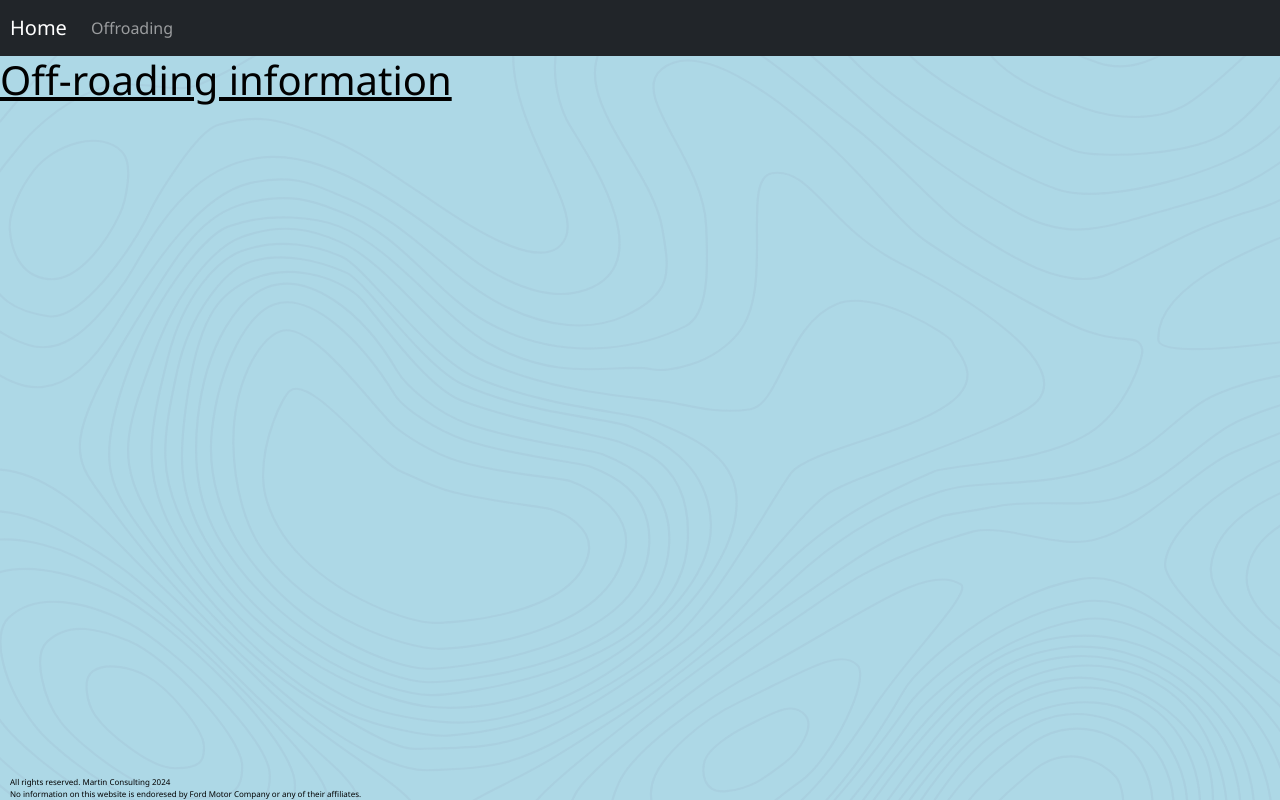
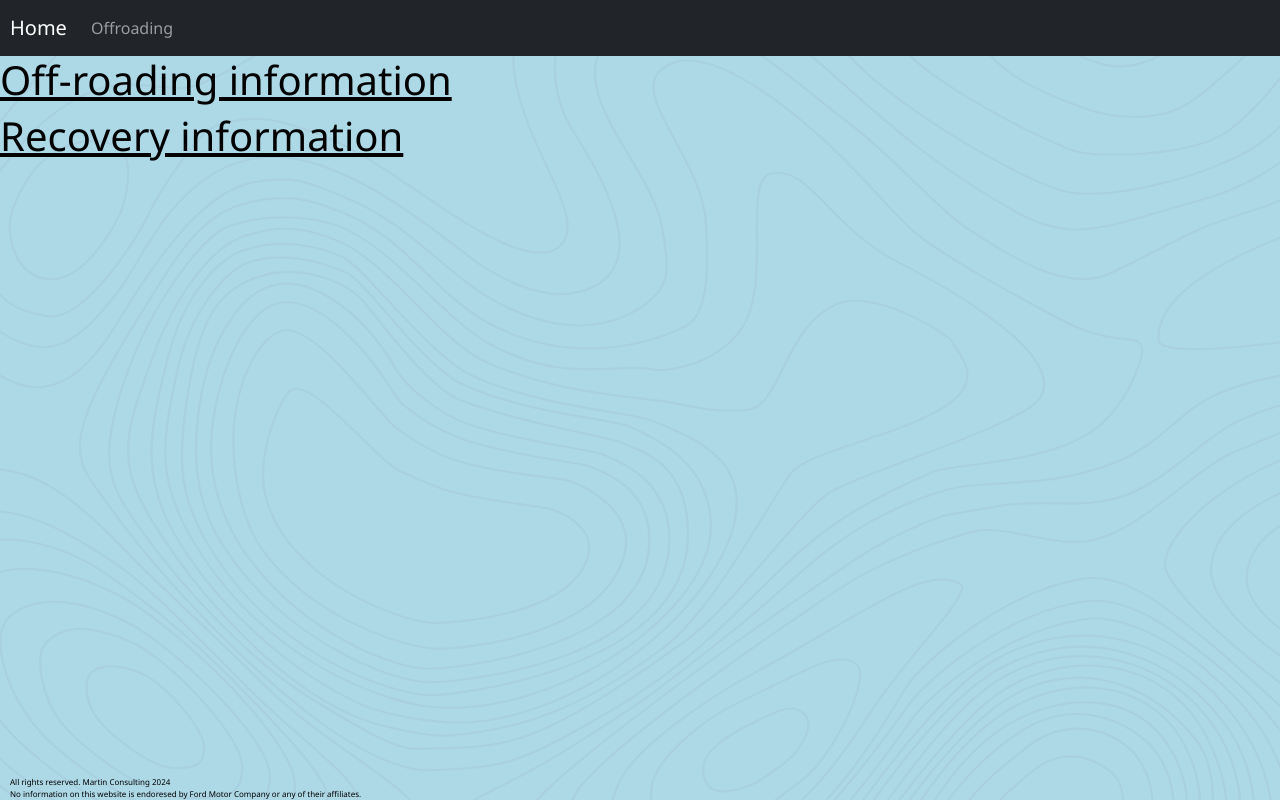
Before and after one commit to jasnmar/guides-home, a React (Vite) app: page / in a window 1280 px wide. Built offline with nearby package versions, Linux system fonts and the light colour scheme.

Commit message:
Initial Setup

```diff
--- a/src/App.tsx
+++ b/src/App.tsx
@@ -26,6 +26,7 @@ import WaterFording from "./pages/Offroad/Boards/WaterFording"
 import AdvancedRockCrawl from "./pages/Offroad/Boards/AdvancedRockCrawl"
 import GuideDetails from "./pages/Guides/GuideDetails/GuideDetails"
 import GuideDetailLoader from "./pages/Guides/GuideDetails/GuideDetailLoader"
+import Recovery from "./pages/Recovery/Recovery"
 
 const router = createBrowserRouter(
   createRoutesFromElements(
@@ -49,6 +50,7 @@ const router = createBrowserRouter(
       <Route path="/articulationmounds" element={<ArticulationMounds />} />
       <Route path="/waterfording" element={<WaterFording />} />
       <Route path="/advancedrockcrawl" element={<AdvancedRockCrawl />} />
+      <Route path="/recovery" element={<Recovery />} />
     </Route>
   )
 )
--- a/src/pages/Home/Home.tsx
+++ b/src/pages/Home/Home.tsx
@@ -11,6 +11,9 @@ function Home() {
       <Link to="/offroading">
         <h1>Off-roading information</h1>
       </Link>
+      <Link to="/recovery">
+        <h1>Recovery information</h1>
+      </Link>
       {/* <h1>Bronco Information</h1> */}
     </>
   )
--- /dev/null
+++ b/src/pages/Recovery/Recovery.tsx
@@ -0,0 +1,11 @@
+import "./Recovery.css"
+
+function Recovery() {
+  return (
+    <>
+
+    </>
+  )
+}
+
+export default Recovery
```
Also changed, not shown: src/pages/Recovery/Recovery.css (added).
